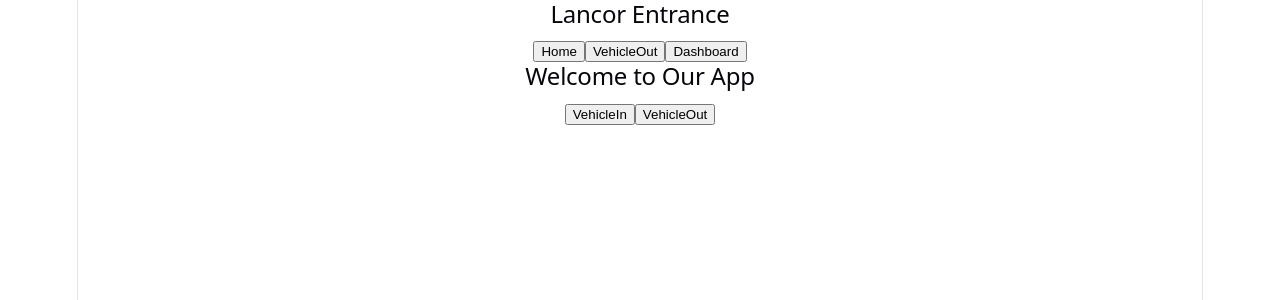
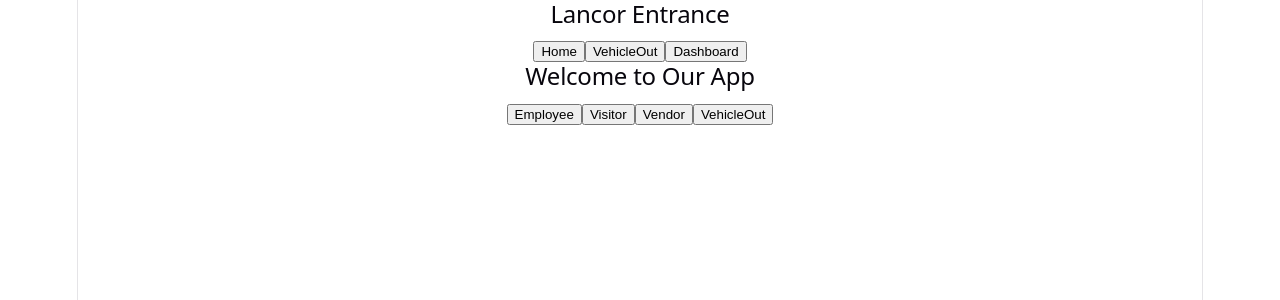
Before and after one commit to prempremadev-eng/Samson-Sir, a React (Vite) app in the folder Sounthararaman-Sir/Car_Parking/my-vehicle-app/: page /#/ in a window 1280 px wide. Shown: the top 300 px of the page. Built offline with nearby package versions, Linux system fonts and the light colour scheme.

Commit message:
Add entry types to Vehicle IN using a URL parameter
- Route /in/:entryType and read it with useParams
- Add Employee, Visitor, and Vendor buttons on Home
- Pass entry type through handleNavigate to build the URL

```diff
--- a/Sounthararaman-Sir/Car_Parking/my-vehicle-app/src/App.jsx
+++ b/Sounthararaman-Sir/Car_Parking/my-vehicle-app/src/App.jsx
@@ -8,13 +8,17 @@ const PAGE_PATHS = {
   home: '/',
   out: '/out',
   dashboard: '/entries',
-  in: '/in'
 }
 
 function App(){
   const navigate = useNavigate();
 
-  const handleNavigate = (page)=>{
+  const handleNavigate = (page,type)=>{
+    if(page==='in')
+    {
+       navigate(`/in/${type}`)
+    }
+        else
     navigate(PAGE_PATHS[page] || '/')
   }
   return (
@@ -32,7 +36,7 @@ function App(){
     <Route path='/' element={<Home onNavigate={handleNavigate}/>}></Route>
     <Route path='/out' element={<VehicleOut onNavigate={handleNavigate}/>}/>
     <Route path='/entries' element={<Dashboard onNavigate={handleNavigate}/>}/>
-    <Route path='/in' element={<VehicleEntry onNavigate={handleNavigate}/>}/>
+    <Route path='/in/:entryType' element={<VehicleEntry onNavigate={handleNavigate}/>}/>
     </Routes>
     </div>
   )
--- a/Sounthararaman-Sir/Car_Parking/my-vehicle-app/src/pages/Home.jsx
+++ b/Sounthararaman-Sir/Car_Parking/my-vehicle-app/src/pages/Home.jsx
@@ -3,7 +3,10 @@ function Home({onNavigate}) {
   return (
    <div>
     <h2>Welcome to Our App</h2>
-    <button onClick={()=>onNavigate('in')}>VehicleIn</button>
+    <button onClick={()=>onNavigate('in','employee')}>Employee</button>
+    <button onClick={()=>onNavigate('in','visitor')}>Visitor</button>
+    <button onClick={()=>onNavigate('in','vendor')}>Vendor</button>
+
     <button onClick={()=> onNavigate('out')}>VehicleOut</button>
    </div>
   )
--- a/Sounthararaman-Sir/Car_Parking/my-vehicle-app/src/pages/VehicleEntry.jsx
+++ b/Sounthararaman-Sir/Car_Parking/my-vehicle-app/src/pages/VehicleEntry.jsx
@@ -1,4 +1,6 @@
 import { useState } from "react"
+import { useParams } from "react-router-dom"
+
 
 
 const emptyForm ={
@@ -11,6 +13,7 @@ function VehicleEntry({onNavigate}) {
     const [form,setForm] = useState(emptyForm)
     const [error,setError] = useState('')
     const [success, setSuccess] = useState('')
+   const {entryType} =  useParams();
     const handleSubmit = (e) =>{
         e.preventDefault()
         if(!form.vehicleNumber.trim())
@@ -29,7 +32,7 @@ function VehicleEntry({onNavigate}) {
   return (
 
     <div>
-        <h2>VehicleEntry</h2>
+        <h2>VehicleEntry - IN: {entryType}</h2>
         {success && <p>{success}</p>}
         {error && <p>{error}</p>}
 
```
